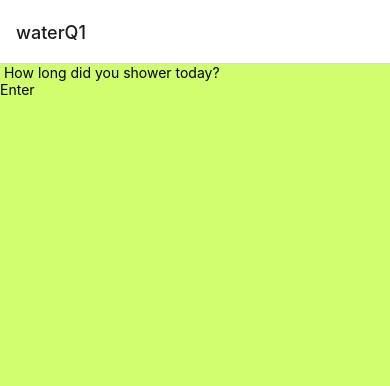
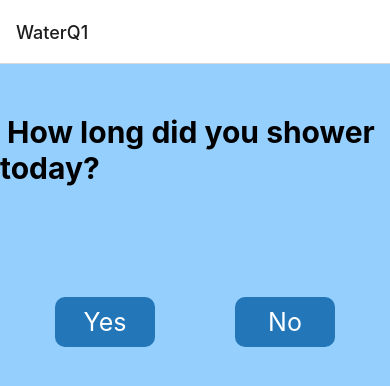
Before and after one commit to ad3707/CarbonTrackerHackathon, a React Native app: screen /WaterQ1 in a window 390 px wide. Shown: the top 386 px of the page. Built offline with nearby package versions, Linux system fonts and the light colour scheme.

Commit message:
added buttons to questions

```diff
--- a/App.js
+++ b/App.js
@@ -2,10 +2,10 @@ import { StatusBar } from 'expo-status-bar';
 import { StyleSheet, Text, View } from 'react-native';
 import WelcomePage from './app/screens/welcome.js';
 
-import waterQ1 from './app/screens/waterQuestions/question1.js'
-import waterQ2 from './app/screens/waterQuestions/question2.js'
-import waterQ3 from './app/screens/waterQuestions/question3.js'
-import waterQ4 from './app/screens/waterQuestions/question4.js'
+import WaterQ1 from './app/screens/waterQuestions/question1.js'
+import WaterQ2 from './app/screens/waterQuestions/question2.js'
+import WaterQ3 from './app/screens/waterQuestions/question3.js'
+import WaterQ4 from './app/screens/waterQuestions/question4.js'
 
 import { NavigationContainer } from '@react-navigation/native';
 import { createNativeStackNavigator } from '@react-navigation/native-stack';
@@ -15,12 +15,12 @@ const Stack = createNativeStackNavigator();
 export default function App() {
   return (
     <NavigationContainer>
-      <Stack.Navigator initialRouteName = "waterQ1">
+      <Stack.Navigator initialRouteName = "WaterQ1">
         <Stack.Screen name = "Welcome" component = {WelcomePage} />
-        <Stack.Screen name = "waterQ1" component = {waterQ1} />
-        <Stack.Screen name = "waterQ2" component = {waterQ2} />
-        <Stack.Screen name = "waterQ3" component = {waterQ3} />
-        <Stack.Screen name = "waterQ4" component = {waterQ4} />
+        <Stack.Screen name = "WaterQ1" component = {WaterQ1} />
+        <Stack.Screen name = "WaterQ2" component = {WaterQ2} />
+        <Stack.Screen name = "WaterQ3" component = {WaterQ3} />
+        <Stack.Screen name = "WaterQ4" component = {WaterQ4} />
       </Stack.Navigator>
     </NavigationContainer>
   );
--- a/app/screens/waterQuestions/question1.js
+++ b/app/screens/waterQuestions/question1.js
@@ -4,16 +4,64 @@ import { View, Text, Image, StyleSheet, TouchableOpacity, TextInput } from 'reac
 const styles = StyleSheet.create({
     container: {
         flex: 1,
-        backgroundColor: '#D0FE6E',
+        backgroundColor: '#95CFFD',
     },
+
+    quesText: {
+        fontSize: 30,
+        fontWeight: 'bold',
+    },
+
+    quesContainer: {
+        flex: 0.5,
+        justifyContent: 'flex-start',
+        alignItems: 'center',
+        marginTop: 50,
+    },
+
+    inputContainer: {
+        flex: 1.5,
+        flexDirection: 'row',
+        justifyContent: 'center',
+        alignItems: 'flex-start',
+    },
+
+    btnText: {
+        fontSize: 25,
+        color: 'white',
+    },
+
+    button: {
+        justifyContent: 'center',
+        alignItems: 'center',
+        borderRadius: 10,
+        backgroundColor: '#2377B9',
+        width: 100,
+        height: 50,
+        marginRight: 40,
+        marginLeft: 40,
+    }
 });
 
-export default function WaterQuestion1Page ({navigation}) {
+export default function WaterQ1 ({navigation}) {
     const [text, onChangeText] = React.useState('Enter')
     return (
         <View style = {styles.container}>
-            <Text> How long did you shower today? </Text>
-            <TextInput onChangeText = {onChangeText} value = {text}/>
+            <View style = {styles.quesContainer}>
+                <Text style = {styles.quesText}> How long did you shower today? </Text>
+            </View>
+
+            <View style = {styles.inputContainer}>
+                <TouchableOpacity
+                    style = {styles.button}>
+                    <Text style = {styles.btnText}> Yes </Text>
+                </TouchableOpacity>
+
+                <TouchableOpacity
+                    style = {styles.button}>
+                    <Text style = {styles.btnText}> No </Text>
+                </TouchableOpacity>
+            </View>
         </View>
     )
 }
--- a/app/screens/waterQuestions/question2.js
+++ b/app/screens/waterQuestions/question2.js
@@ -4,16 +4,64 @@ import { View, Text, Image, StyleSheet, TouchableOpacity, TextInput } from 'reac
 const styles = StyleSheet.create({
     container: {
         flex: 1,
-        backgroundColor: '#D0FE6E',
+        backgroundColor: '#95CFFD',
     },
+
+    quesText: {
+        fontSize: 30,
+        fontWeight: 'bold',
+    },
+
+    quesContainer: {
+        flex: 0.5,
+        justifyContent: 'flex-start',
+        alignItems: 'center',
+        marginTop: 50,
+    },
+
+    inputContainer: {
+        flex: 1.5,
+        flexDirection: 'row',
+        justifyContent: 'center',
+        alignItems: 'flex-start',
+    },
+
+    btnText: {
+        fontSize: 25,
+        color: 'white',
+    },
+
+    button: {
+        justifyContent: 'center',
+        alignItems: 'center',
+        borderRadius: 10,
+        backgroundColor: '#2377B9',
+        width: 100,
+        height: 50,
+        marginRight: 40,
+        marginLeft: 40,
+    }
 });
 
-export default function WaterQuestion1Page ({navigation}) {
+export default function WaterQ2 ({navigation}) {
     const [text, onChangeText] = React.useState('Enter')
     return (
         <View style = {styles.container}>
-            <Text> How long did you shower today? </Text>
-            <TextInput onChangeText = {onChangeText} value = {text}/>
+            <View style = {styles.quesContainer}>
+                <Text style = {styles.quesText}> Did you take a bath today? </Text>
+            </View>
+
+            <View style = {styles.inputContainer}>
+                <TouchableOpacity
+                    style = {styles.button}>
+                    <Text style = {styles.btnText}> Yes </Text>
+                </TouchableOpacity>
+
+                <TouchableOpacity
+                    style = {styles.button}>
+                    <Text style = {styles.btnText}> No </Text>
+                </TouchableOpacity>
+            </View>
         </View>
     )
 }
--- a/app/screens/waterQuestions/question3.js
+++ b/app/screens/waterQuestions/question3.js
@@ -4,16 +4,64 @@ import { View, Text, Image, StyleSheet, TouchableOpacity, TextInput } from 'reac
 const styles = StyleSheet.create({
     container: {
         flex: 1,
-        backgroundColor: '#D0FE6E',
+        backgroundColor: '#95CFFD',
     },
+
+    quesText: {
+        fontSize: 30,
+        fontWeight: 'bold',
+    },
+
+    quesContainer: {
+        flex: 0.5,
+        justifyContent: 'flex-start',
+        alignItems: 'center',
+        marginTop: 50,
+    },
+
+    inputContainer: {
+        flex: 1.5,
+        flexDirection: 'row',
+        justifyContent: 'center',
+        alignItems: 'flex-start',
+    },
+
+    btnText: {
+        fontSize: 25,
+        color: 'white',
+    },
+
+    button: {
+        justifyContent: 'center',
+        alignItems: 'center',
+        borderRadius: 10,
+        backgroundColor: '#2377B9',
+        width: 100,
+        height: 50,
+        marginRight: 40,
+        marginLeft: 40,
+    }
 });
 
-export default function WaterQuestion1Page ({navigation}) {
+export default function WaterQ3 ({navigation}) {
     const [text, onChangeText] = React.useState('Enter')
     return (
         <View style = {styles.container}>
-            <Text> How long did you shower today? </Text>
-            <TextInput onChangeText = {onChangeText} value = {text}/>
+            <View style = {styles.quesContainer}>
+                <Text style = {styles.quesText}> Did you turn off the water when brushing your teeth? </Text>
+            </View>
+
+            <View style = {styles.inputContainer}>
+                <TouchableOpacity
+                    style = {styles.button}>
+                    <Text style = {styles.btnText}> Yes </Text>
+                </TouchableOpacity>
+
+                <TouchableOpacity
+                    style = {styles.button}>
+                    <Text style = {styles.btnText}> No </Text>
+                </TouchableOpacity>
+            </View>
         </View>
     )
 }
--- a/app/screens/waterQuestions/question4.js
+++ b/app/screens/waterQuestions/question4.js
@@ -4,16 +4,64 @@ import { View, Text, Image, StyleSheet, TouchableOpacity, TextInput } from 'reac
 const styles = StyleSheet.create({
     container: {
         flex: 1,
-        backgroundColor: '#D0FE6E',
+        backgroundColor: '#95CFFD',
     },
+
+    quesText: {
+        fontSize: 30,
+        fontWeight: 'bold',
+    },
+
+    quesContainer: {
+        flex: 0.5,
+        justifyContent: 'flex-start',
+        alignItems: 'center',
+        marginTop: 50,
+    },
+
+    inputContainer: {
+        flex: 1.5,
+        flexDirection: 'row',
+        justifyContent: 'center',
+        alignItems: 'flex-start',
+    },
+
+    btnText: {
+        fontSize: 25,
+        color: 'white',
+    },
+
+    button: {
+        justifyContent: 'center',
+        alignItems: 'center',
+        borderRadius: 10,
+        backgroundColor: '#2377B9',
+        width: 100,
+        height: 50,
+        marginRight: 40,
+        marginLeft: 40,
+    }
 });
 
-export default function WaterQuestion1Page ({navigation}) {
+export default function WaterQ4 ({navigation}) {
     const [text, onChangeText] = React.useState('Enter')
     return (
         <View style = {styles.container}>
-            <Text> How long did you shower today? </Text>
-            <TextInput onChangeText = {onChangeText} value = {text}/>
+            <View style = {styles.quesContainer}>
+                <Text style = {styles.quesText}> Did you turn off the water when washing your face? </Text>
+            </View>
+
+            <View style = {styles.inputContainer}>
+                <TouchableOpacity
+                    style = {styles.button}>
+                    <Text style = {styles.btnText}> Yes </Text>
+                </TouchableOpacity>
+
+                <TouchableOpacity
+                    style = {styles.button}>
+                    <Text style = {styles.btnText}> No </Text>
+                </TouchableOpacity>
+            </View>
         </View>
     )
 }
```
